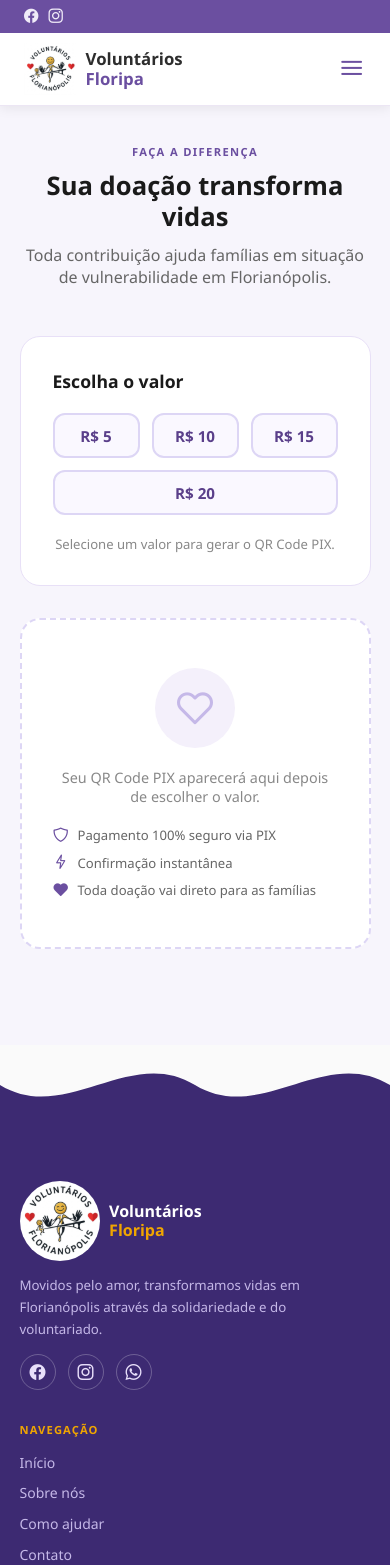
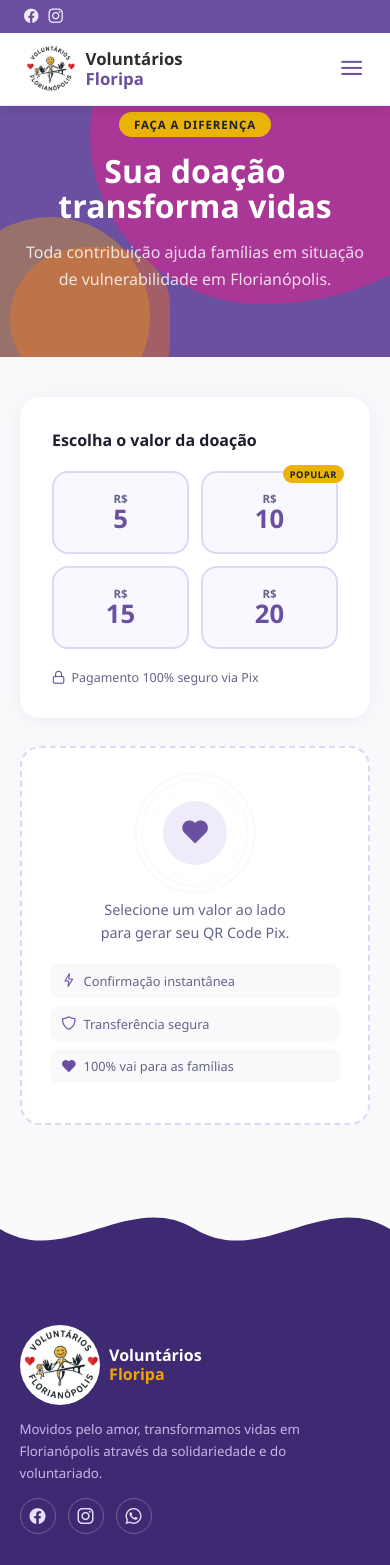
Before and after one commit to souzabweatriz/VoluntariadosFloripa, a Vue app: page /doacao in a window 390 px wide. Shown: the top 1565 px of the page. Built offline with nearby package versions, Linux system fonts and the light colour scheme.

Commit message:
Atualização da Página de Doação

```diff
--- a/src/views/Doacao.vue
+++ b/src/views/Doacao.vue
@@ -1,93 +1,90 @@
 <template>
     <main class="doacao">
         <AppHeader />
-        <div class="doacao__inner">
 
-            <!-- Header da página -->
-            <div class="doacao__hero">
-                <span class="doacao__eyebrow">FAÇA A DIFERENÇA</span>
-                <h1 class="doacao__title">Sua doação transforma vidas</h1>
-                <p class="doacao__sub">
-                    Toda contribuição ajuda famílias em situação de vulnerabilidade em Florianópolis.
-                </p>
+        <section class="doacao-hero">
+            <div class="doacao-hero__inner">
+                <span class="eyebrow">FAÇA A DIFERENÇA</span>
+                <h1 class="doacao-hero__title">Sua doação<br>transforma vidas</h1>
+                <p class="doacao-hero__sub">Toda contribuição ajuda famílias em situação de vulnerabilidade em
+                    Florianópolis.</p>
             </div>
+            <div class="doacao-hero__blob1"></div>
+            <div class="doacao-hero__blob2"></div>
+            <div class="doacao-hero__blob3"></div>
+        </section>
 
-            <div class="doacao__layout">
+        <section class="doacao-body">
+            <div class="doacao-body__inner">
 
-                <!-- Formulário -->
-                <div class="doacao__form-col">
-                    <div class="form-card">
-                        <h2 class="form-card__title">Escolha o valor</h2>
-
-                        <!-- Valores rápidos -->
+                <!-- Valores -->
+                <div class="escolha-card">
+                    <p class="escolha-card__label">Escolha o valor da doação</p>
                     <div class="valor-grid">
                         <button v-for="opcao in valoresSugeridos" :key="opcao.valor" class="valor-btn"
                             :class="{ 'valor-btn--ativo': valorSelecionado === opcao.valor }"
                             @click="selecionarValor(opcao.valor)">
-                                R$ {{ opcao.valor }}
+                            <span class="valor-btn__rs">R$</span>
+                            <span class="valor-btn__num">{{ opcao.valor }}</span>
+                            <span v-if="opcao.tag" class="valor-btn__tag">{{ opcao.tag }}</span>
                         </button>
                     </div>
+                    <p class="escolha-card__hint">
+                        <i class="pi pi-lock"></i> Pagamento 100% seguro via Pix
+                    </p>
+                </div>
 
-                        <p v-if="!valorSelecionado" class="form-erro form-erro--info">
-                            Selecione um valor para gerar o QR Code PIX.
-                        </p>
+                <!-- QR / Placeholder -->
+                <transition name="fade-up" mode="out-in">
+                    <div v-if="pixAtual" key="qr" class="qr-card">
+                        <div class="qr-card__top">
+                            <div class="qr-card__check"><i class="pi pi-check"></i></div>
+                            <div>
+                                <p class="qr-card__label">Pix gerado</p>
+                                <p class="qr-card__valor">R$ {{ valorSelecionado }},00</p>
                             </div>
                         </div>
 
-                <!-- QR Code -->
-                <div class="doacao__qr-col">
-                    <transition name="fade-up">
-                        <div v-if="pixAtual" class="qr-card">
-                            <div class="qr-card__check">
-                                <i class="pi pi-check-circle" />
+                        <div class="qr-card__img-wrap">
+                            <img :src="pixAtual.imagem" alt="QR Code PIX" class="qr-card__img" />
                         </div>
-                            <h3 class="qr-card__title">PIX gerado com sucesso!</h3>
-                            <p class="qr-card__valor">R$ {{ valorSelecionado }}</p>
 
-                            <img :src="pixAtual.imagem" alt="QR Code PIX" class="qr-card__img" />
-
-                            <p class="qr-card__instrucao">Ou copie o código abaixo e cole no seu banco:</p>
+                        <p class="qr-card__ou">ou copie o código Pix</p>
 
                         <div class="qr-card__copia">
                             <code class="qr-card__code">{{ pixAtual.codigo }}</code>
                             <button class="qr-card__copiar" @click="copiar">
-                                    <i :class="copiado ? 'pi pi-check' : 'pi pi-copy'" />
+                                <i :class="copiado ? 'pi pi-check' : 'pi pi-copy'"></i>
                                 {{ copiado ? 'Copiado!' : 'Copiar' }}
                             </button>
                         </div>
 
                         <button class="btn-nova" @click="resetar">
-                                <i class="pi pi-refresh" /> Escolher outro valor
+                            <i class="pi pi-arrow-left"></i> Escolher outro valor
                         </button>
                     </div>
 
-                        <div v-else class="qr-placeholder">
-                            <div class="qr-placeholder__icon">
-                                <i class="pi pi-heart" />
+                    <div v-else key="placeholder" class="qr-placeholder">
+                        <div class="placeholder-art">
+                            <div class="placeholder-art__ring placeholder-art__ring--1"></div>
+                            <div class="placeholder-art__ring placeholder-art__ring--2"></div>
+                            <div class="placeholder-art__ring placeholder-art__ring--3"></div>
+                            <div class="placeholder-art__icon"><i class="pi pi-heart-fill"></i></div>
                         </div>
-                            <p>Seu QR Code PIX aparecerá aqui depois de escolher o valor.</p>
-                            <div class="qr-placeholder__info">
-                                <div class="info-item">
-                                    <i class="pi pi-shield" />
-                                    <span>Pagamento 100% seguro via PIX</span>
-                                </div>
-                                <div class="info-item">
-                                    <i class="pi pi-bolt" />
-                                    <span>Confirmação instantânea</span>
-                                </div>
-                                <div class="info-item">
-                                    <i class="pi pi-heart-fill" />
-                                    <span>Toda doação vai direto para as famílias</span>
-                                </div>
-                            </div>
+                        <p class="placeholder-text">Selecione um valor ao lado<br>para gerar seu QR Code Pix.</p>
+                        <ul class="placeholder-list">
+                            <li><i class="pi pi-bolt"></i> Confirmação instantânea</li>
+                            <li><i class="pi pi-shield"></i> Transferência segura</li>
+                            <li><i class="pi pi-heart-fill"></i> 100% vai para as famílias</li>
+                        </ul>
                     </div>
                 </transition>
-                </div>
 
             </div>
-        </div>
+        </section>
+
+        <AppFooter />
     </main>
-    <AppFooter />
 </template>
 
 <script setup>
@@ -95,7 +92,6 @@ import { ref, computed } from 'vue'
 import AppHeader from '../components/AppHeader.vue'
 import AppFooter from '../components/AppFooter.vue'
 
-// QR Codes PIX gerados previamente para cada valor (estáticos, sem backend)
 const pixPorValor = {
     5: {
         codigo: '00020126360014BR.GOV.BCB.PIX01144125476600018052040000530398654045.005802BR5901N6001C62230519VoluntariadoFloripa63047AB2',
@@ -117,9 +113,9 @@ const pixPorValor = {
 
 const valoresSugeridos = [
     { valor: 5 },
-    { valor: 10 },
+    { valor: 10, tag: 'popular' },
     { valor: 15 },
-    { valor: 20 }
+    { valor: 20 },
 ]
 
 const valorSelecionado = ref(null)
@@ -143,316 +139,509 @@ function resetar() {
 async function copiar() {
     if (!pixAtual.value) return
     await navigator.clipboard.writeText(pixAtual.value.codigo)
-
     copiado.value = true
-
-    setTimeout(() => {
-        copiado.value = false
-    }, 2000)
+    setTimeout(() => { copiado.value = false }, 2000)
 }
 </script>
 
 <style scoped>
 .doacao {
-    background: #f7f5fc;
+    --purple: #6b4fa0;
+    --purple-dark: #5a3f8a;
+    --pink: #e91e8c;
+    --orange: #f97316;
+    --yellow: #eab308;
+    --white: #ffffff;
+    --gray-50: #f9f9fb;
+    --gray-100: #f0ebf8;
+    --text: #1e1e2e;
+    --text-muted: #64648a;
+    margin-top: 5rem;
+    font-family: 'Segoe UI', system-ui, sans-serif;
+    background: var(--gray-50);
     min-height: 100vh;
-    padding: 4rem 0 6rem;
-    margin-top: 5rem; /* Para compensar o header fixo */
 }
 
-.doacao__inner {
-    width: 90%;
-    max-width: 72rem;
+/* ── Hero ── */
+.doacao-hero {
+    position: relative;
+    background: var(--purple);
+    padding: 4.5rem 1.5rem 5rem;
+    overflow: hidden;
+    text-align: center;
+}
+
+.doacao-hero__blob1,
+.doacao-hero__blob2,
+.doacao-hero__blob3 {
+    position: absolute;
+    border-radius: 50%;
+    pointer-events: none;
+}
+
+.doacao-hero__blob1 {
+    width: 380px;
+    height: 340px;
+    background: var(--pink);
+    right: -80px;
+    top: -100px;
+    border-radius: 60% 40% 55% 45% / 50% 60% 40% 50%;
+    opacity: 0.5;
+}
+
+.doacao-hero__blob2 {
+    width: 200px;
+    height: 200px;
+    background: var(--yellow);
+    left: -50px;
+    bottom: -60px;
+    opacity: 0.35;
+}
+
+.doacao-hero__blob3 {
+    width: 160px;
+    height: 150px;
+    background: var(--orange);
+    right: 220px;
+    bottom: -40px;
+    border-radius: 55% 45% 40% 60%;
+    opacity: 0.4;
+}
+
+.doacao-hero__inner {
+    position: relative;
+    z-index: 1;
+    max-width: 600px;
     margin: 0 auto;
     display: flex;
     flex-direction: column;
-    gap: 3rem;
+    align-items: center;
+    gap: 1rem;
 }
 
-/* Hero */
-.doacao__hero {
-    display: flex;
-    flex-direction: column;
-    align-items: center;
-    text-align: center;
-    gap: 0.75rem;
-}
-
-.doacao__eyebrow {
-    font-size: 0.7rem;
+.eyebrow {
+    display: inline-block;
+    background: var(--yellow);
+    color: #1e1e2e;
+    font-size: 0.72rem;
     font-weight: 700;
-    letter-spacing: 0.12em;
-    color: #6b4fa0;
+    letter-spacing: 0.08em;
+    padding: 0.3rem 0.9rem;
+    border-radius: 999px;
     text-transform: uppercase;
 }
 
-.doacao__title {
-    font-size: 2.25rem;
-    font-weight: 800;
-    color: #1a1a1a;
+.doacao-hero__title {
+    font-size: clamp(2rem, 6vw, 3rem);
+    font-weight: 900;
+    color: var(--white);
+    line-height: 1.1;
     margin: 0;
-    line-height: 1.2;
 }
 
-.doacao__sub {
+.doacao-hero__sub {
     font-size: 1rem;
-    color: #666;
+    color: rgba(255, 255, 255, 0.82);
+    line-height: 1.7;
+    max-width: 480px;
     margin: 0;
-    max-width: 36rem;
 }
 
-/* Layout em coluna */
-.doacao__layout {
-    display: flex;
-    flex-direction: column;
-    gap: 2rem;
-    align-items: stretch;
+/* ── Body ── */
+.doacao-body {
+    padding: 3.5rem 1.5rem 5rem;
 }
 
-.doacao__form-col {
-    flex: 1 1 0;
-    min-width: 0;
+.doacao-body__inner {
+    max-width: 860px;
+    margin: 0 auto;
+    display: grid;
+    grid-template-columns: 1fr 1fr;
+    gap: 1.75rem;
+    align-items: start;
 }
 
-.doacao__qr-col {
-    flex: 1 1 0;
-    min-width: 0;
-}
-
-/* Form card */
-.form-card {
-    background: #fff;
+/* ── Escolha card ── */
+.escolha-card {
+    background: var(--white);
     border-radius: 1.25rem;
-    border: 0.0625rem solid #e8e0f7;
     padding: 2rem;
+    box-shadow: 0 2px 16px rgba(107, 79, 160, 0.08);
     display: flex;
     flex-direction: column;
     gap: 1.25rem;
 }
 
-.form-card__title {
-    font-size: 1.1rem;
+.escolha-card__label {
+    font-size: 1rem;
     font-weight: 700;
-    color: #1a1a1a;
+    color: var(--text);
     margin: 0;
 }
 
-/* Valores */
 .valor-grid {
-    display: flex;
-    flex-wrap: wrap;
+    display: grid;
+    grid-template-columns: 1fr 1fr;
     gap: 0.75rem;
 }
 
 .valor-btn {
-    flex: 1 1 4rem;
-    padding: 0.65rem 0;
-    border: 0.125rem solid #ddd6f5;
-    border-radius: 0.75rem;
+    position: relative;
+    padding: 1.25rem 0.75rem;
+    border: 2px solid #ddd6f5;
+    border-radius: 1rem;
     background: #faf8ff;
-    color: #5a3f8a;
-    font-size: 0.95rem;
-    font-weight: 600;
     cursor: pointer;
+    display: flex;
+    flex-direction: column;
+    align-items: center;
+    gap: 0.1rem;
     transition: all 0.18s;
 }
 
 .valor-btn:hover {
-    border-color: #6b4fa0;
-    background: #f0ebfb;
+    border-color: var(--purple);
+    background: var(--gray-100);
+    transform: translateY(-2px);
 }
 
 .valor-btn--ativo {
-    background: #6b4fa0;
-    border-color: #6b4fa0;
-    color: #fff;
+    background: var(--purple);
+    border-color: var(--purple);
+    box-shadow: 0 6px 20px rgba(107, 79, 160, 0.35);
+    transform: translateY(-2px);
 }
 
-.form-erro {
-    color: #c0392b;
+.valor-btn__rs {
+    font-size: 0.72rem;
+    font-weight: 600;
+    color: var(--text-muted);
+    line-height: 1;
+}
+
+.valor-btn--ativo .valor-btn__rs {
+    color: rgba(255, 255, 255, 0.7);
+}
+
+.valor-btn__num {
+    font-size: 1.6rem;
+    font-weight: 900;
+    color: var(--purple);
+    line-height: 1;
+}
+
+.valor-btn--ativo .valor-btn__num {
+    color: var(--white);
+}
+
+.valor-btn__tag {
+    position: absolute;
+    top: -0.5rem;
+    right: -0.5rem;
+    background: var(--yellow);
+    color: #1e1e2e;
+    font-size: 0.58rem;
+    font-weight: 800;
+    letter-spacing: 0.05em;
+    text-transform: uppercase;
+    padding: 0.15rem 0.45rem;
+    border-radius: 999px;
+}
+
+.escolha-card__hint {
+    display: flex;
+    align-items: center;
+    gap: 0.4rem;
+    font-size: 0.78rem;
+    color: var(--text-muted);
+    margin: 0;
+}
+
+.escolha-card__hint .pi {
+    color: var(--purple);
     font-size: 0.82rem;
-    margin: 0;
+}
+
+/* ── QR Card ── */
+.qr-card {
+    background: var(--white);
+    border-radius: 1.25rem;
+    padding: 2rem;
+    box-shadow: 0 2px 16px rgba(107, 79, 160, 0.08);
+    display: flex;
+    flex-direction: column;
+    align-items: center;
+    gap: 1.1rem;
     text-align: center;
 }
 
-.form-erro--info {
-    color: #888;
+.qr-card__top {
+    display: flex;
+    align-items: center;
+    gap: 1rem;
+    align-self: flex-start;
+    text-align: left;
 }
 
-/* QR Card */
-.qr-card {
-    background: #fff;
-    border-radius: 1.25rem;
-    border: 0.0625rem solid #e8e0f7;
-    padding: 2rem;
+.qr-card__check {
+    width: 44px;
+    height: 44px;
+    background: #e8f5e9;
+    border-radius: 50%;
     display: flex;
-    flex-direction: column;
     align-items: center;
-    gap: 1rem;
-    text-align: center;
+    justify-content: center;
+    color: #27ae60;
+    font-size: 1.1rem;
+    flex-shrink: 0;
 }
 
-.qr-card__check .pi {
-    font-size: 2.5rem;
-    color: #27ae60;
-}
-
-.qr-card__title {
-    font-size: 1.1rem;
-    font-weight: 700;
-    color: #1a1a1a;
+.qr-card__label {
+    font-size: 0.75rem;
+    color: var(--text-muted);
     margin: 0;
+    font-weight: 600;
+    text-transform: uppercase;
+    letter-spacing: 0.06em;
 }
 
 .qr-card__valor {
-    font-size: 2rem;
-    font-weight: 800;
-    color: #6b4fa0;
+    font-size: 1.6rem;
+    font-weight: 900;
+    color: var(--purple);
     margin: 0;
+    line-height: 1;
+}
+
+.qr-card__img-wrap {
+    background: var(--gray-50);
+    border-radius: 1rem;
+    padding: 1rem;
+    border: 1px solid #ede8f9;
 }
 
 .qr-card__img {
-    width: 70%;
-    max-width: 14rem;
-    border-radius: 0.75rem;
-    border: 0.0625rem solid #ede8f9;
+    width: 160px;
+    height: 160px;
+    display: block;
 }
 
-.qr-card__instrucao {
-    font-size: 0.82rem;
-    color: #888;
+.qr-card__ou {
+    font-size: 0.78rem;
+    color: var(--text-muted);
     margin: 0;
+    position: relative;
+    display: flex;
+    align-items: center;
+    gap: 0.75rem;
+    width: 100%;
+}
+
+.qr-card__ou::before,
+.qr-card__ou::after {
+    content: '';
+    flex: 1;
+    height: 1px;
+    background: #ede8f9;
 }
 
 .qr-card__copia {
     width: 100%;
-    background: #f4f0fb;
+    background: var(--gray-100);
     border-radius: 0.75rem;
-    padding: 0.75rem;
+    padding: 0.85rem 1rem;
     display: flex;
     flex-direction: column;
-    gap: 0.5rem;
+    gap: 0.65rem;
     align-items: center;
 }
 
 .qr-card__code {
-    font-size: 0.65rem;
-    color: #5a3f8a;
+    font-size: 0.62rem;
+    color: var(--purple-dark);
     word-break: break-all;
-    line-height: 1.5;
+    line-height: 1.6;
 }
 
 .qr-card__copiar {
-    display: flex;
+    display: inline-flex;
     align-items: center;
     gap: 0.4rem;
-    background: #6b4fa0;
+    background: var(--purple);
     color: #fff;
     border: none;
-    border-radius: 999rem;
-    padding: 0.45rem 1.25rem;
-    font-size: 0.85rem;
+    border-radius: 999px;
+    padding: 0.45rem 1.2rem;
+    font-size: 0.82rem;
     font-weight: 600;
     cursor: pointer;
-    transition: background 0.2s;
+    transition: background 0.2s, transform 0.15s;
 }
 
 .qr-card__copiar:hover {
-    background: #5a3f8a;
+    background: var(--purple-dark);
+    transform: translateY(-1px);
 }
 
 .btn-nova {
     background: none;
-    border: 0.0625rem solid #ddd6f5;
-    color: #6b4fa0;
-    border-radius: 999rem;
-    padding: 0.45rem 1.25rem;
-    font-size: 0.85rem;
+    border: 1.5px solid #ddd6f5;
+    color: var(--purple);
+    border-radius: 999px;
+    padding: 0.45rem 1.2rem;
+    font-size: 0.82rem;
     font-weight: 600;
     cursor: pointer;
-    display: flex;
+    display: inline-flex;
     align-items: center;
     gap: 0.4rem;
     transition: background 0.2s;
 }
 
 .btn-nova:hover {
-    background: #f4f0fb;
+    background: var(--gray-100);
 }
 
-/* QR Placeholder */
+/* ── Placeholder ── */
 .qr-placeholder {
-    background: #fff;
+    background: var(--white);
     border-radius: 1.25rem;
-    border: 0.125rem dashed #ddd6f5;
-    padding: 3rem 2rem;
+    border: 2px dashed #ddd6f5;
+    padding: 2.5rem 1.75rem;
     display: flex;
     flex-direction: column;
     align-items: center;
     gap: 1.25rem;
     text-align: center;
-    color: #888;
-    font-size: 0.9rem;
 }
 
-.qr-placeholder__icon {
-    width: 5rem;
-    height: 5rem;
-    background: #f4f0fb;
-    border-radius: 50%;
+.placeholder-art {
+    position: relative;
+    width: 90px;
+    height: 90px;
     display: flex;
     align-items: center;
     justify-content: center;
 }
 
-.qr-placeholder__icon .pi {
-    font-size: 2.25rem;
-    color: #c5b8e8;
+.placeholder-art__ring {
+    position: absolute;
+    border-radius: 50%;
+    border: 2px solid rgba(107, 79, 160, 0.15);
+    animation: expand-ring 3s ease-out infinite;
 }
 
-.qr-placeholder__info {
+.placeholder-art__ring--1 {
+    width: 90px;
+    height: 90px;
+    animation-delay: 0s;
+}
+
+.placeholder-art__ring--2 {
+    width: 110px;
+    height: 110px;
+    animation-delay: 0.6s;
+}
+
+.placeholder-art__ring--3 {
+    width: 130px;
+    height: 130px;
+    animation-delay: 1.2s;
+}
+
+@keyframes expand-ring {
+    from {
+        opacity: 0.5;
+        transform: scale(0.85);
+    }
+
+    to {
+        opacity: 0;
+        transform: scale(1.05);
+    }
+}
+
+.placeholder-art__icon {
+    width: 64px;
+    height: 64px;
+    background: var(--gray-100);
+    border-radius: 50%;
+    display: flex;
+    align-items: center;
+    justify-content: center;
+    z-index: 1;
+}
+
+.placeholder-art__icon .pi {
+    font-size: 1.6rem;
+    color: var(--purple);
+}
+
+.placeholder-text {
+    font-size: 0.9rem;
+    color: var(--text-muted);
+    line-height: 1.6;
+    margin: 0;
+}
+
+.placeholder-list {
+    list-style: none;
+    margin: 0;
+    padding: 0;
     display: flex;
     flex-direction: column;
-    gap: 0.6rem;
+    gap: 0.55rem;
     width: 100%;
 }
 
-.info-item {
+.placeholder-list li {
     display: flex;
     align-items: center;
-    gap: 0.6rem;
-    font-size: 0.82rem;
-    color: #666;
+    gap: 0.5rem;
+    font-size: 0.8rem;
+    color: var(--text-muted);
+    background: var(--gray-50);
+    border-radius: 0.5rem;
+    padding: 0.5rem 0.75rem;
 }
 
-.info-item .pi {
-    color: #6b4fa0;
-    font-size: 0.9rem;
+.placeholder-list .pi {
+    color: var(--purple);
+    font-size: 0.85rem;
 }
 
-/* Transition */
+/* ── Transitions ── */
 .fade-up-enter-active,
 .fade-up-leave-active {
-    transition: all 0.3s ease;
+    transition: all 0.28s ease;
 }
 
 .fade-up-enter-from {
     opacity: 0;
-    transform: translateY(1rem);
+    transform: translateY(12px);
 }
 
 .fade-up-leave-to {
     opacity: 0;
+    transform: translateY(-8px);
 }
 
-/* Responsivo */
-@media (max-width: 48rem) {
-    .doacao__title {
-        font-size: 1.6rem;
+/* ── Responsive ── */
+@media (max-width: 680px) {
+    .doacao-body__inner {
+        grid-template-columns: 1fr;
     }
 
-    .qr-card__img {
-        width: 85%;
+    .doacao {
+        margin-top: 4rem;
+    }
+
+    .doacao-hero {
+        padding: 3rem 1.25rem 4rem;
+    }
+
+    .doacao-body {
+        padding: 2.5rem 1.25rem 4rem;
     }
 }
 </style>
```
Lines whose indentation alone changed are shown as unchanged.
